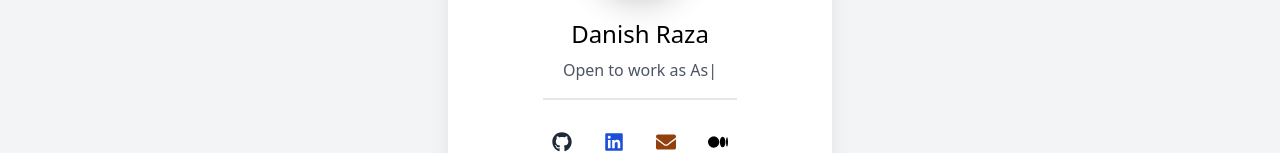
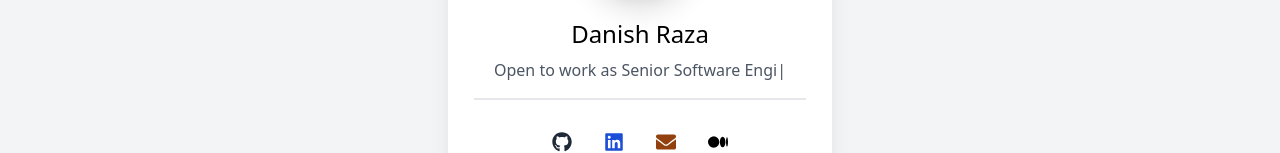
Before and after one commit to danishraza12/portfolio-website, a React (Create React App) app: page / in a window 1280 px wide. Shown: the part 177-330 px from the top of the page. Built offline with nearby package versions, Linux system fonts and the light colour scheme.

Commit message:
change: Change designations

```diff
--- a/src/components/Card.js
+++ b/src/components/Card.js
@@ -22,12 +22,10 @@ const Card = () => {
             steps={[
               'Open to work as ',
               130,
-              'Open to work as Trainee Software Engineer',
+              'Open to work as Software Engineer',
               1500,
-              'Open to work as Associate Software Engineer',
-              1500,
-              'Open to work as Junior Software Engineer',
-              1500,
+              'Open to work as Senior Software Engineer',
+              1500
             ]}
             loop={Infinity}
           />
```
